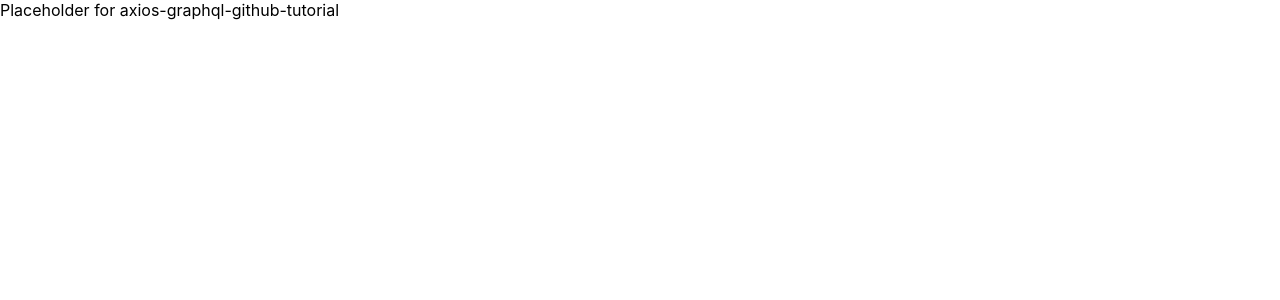
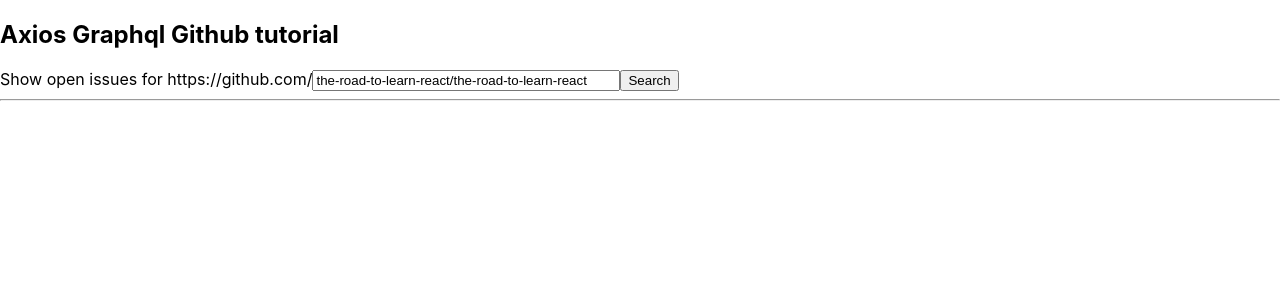
Before and after one commit to GBouffard/axios-graphql-github-tutorial, a React (Create React App) app: page / in a window 1280 px wide. Shown: the top 300 px of the page. Built offline with nearby package versions, Linux system fonts and the light colour scheme; no server answers.

Commit message:
Set-up Axios and render empty app for now

```diff
--- a/package.json
+++ b/package.json
@@ -3,6 +3,7 @@
   "version": "0.1.0",
   "private": true,
   "dependencies": {
+    "axios": "^0.19.0",
     "react": "^16.8.6",
     "react-dom": "^16.8.6",
     "react-scripts": "3.0.1"
@@ -10,7 +11,7 @@
   "scripts": {
     "start": "react-scripts start",
     "build": "react-scripts build",
-    "postinstall": "touch .env && echo \"SKIP_PREFLIGHT_CHECK=true\" > .env",
+    "postinstall": "touch .env && echo \"SKIP_PREFLIGHT_CHECK=true\nREACT_APP_GITHUB_PERSONAL_ACCESS_TOKEN=addYourTokenHere\" > .env",
     "test": "react-scripts test"
   },
   "eslintConfig": {
--- a/src/App.js
+++ b/src/App.js
@@ -1,5 +1,61 @@
-import React from "react";
+import React, { Component } from "react";
+import axios from "axios";
 
-const App = () => <div>Placeholder for axios-graphql-github-tutorial</div>;
+const TITLE = "Axios Graphql Github tutorial";
+
+const axiosGitHubGraphQL = axios.create({
+  baseURL: "https://api.github.com/graphql",
+  headers: {
+    Authorization: `bearer ${
+      process.env.REACT_APP_GITHUB_PERSONAL_ACCESS_TOKEN
+    }`
+  }
+});
+
+class App extends Component {
+  state = {
+    path: "the-road-to-learn-react/the-road-to-learn-react"
+  };
+
+  componentDidMount() {
+    // fetch data
+  }
+
+  onChange = event => {
+    this.setState({ path: event.target.value });
+  };
+
+  onSubmit = event => {
+    // fetch data
+
+    event.preventDefault();
+  };
+
+  render() {
+    const { path } = this.state;
+
+    return (
+      <div>
+        <h2>{TITLE}</h2>
+
+        <form onSubmit={this.onSubmit}>
+          <label htmlFor="url">Show open issues for https://github.com/</label>
+          <input
+            id="url"
+            type="text"
+            value={path}
+            onChange={this.onChange}
+            style={{ width: "300px" }}
+          />
+          <button type="submit">Search</button>
+        </form>
+
+        <hr />
+
+        {/* Here comes the result! */}
+      </div>
+    );
+  }
+}
 
 export default App;
```
Also changed, not shown: 1 other file (tests, documents, lock files or other folders).
